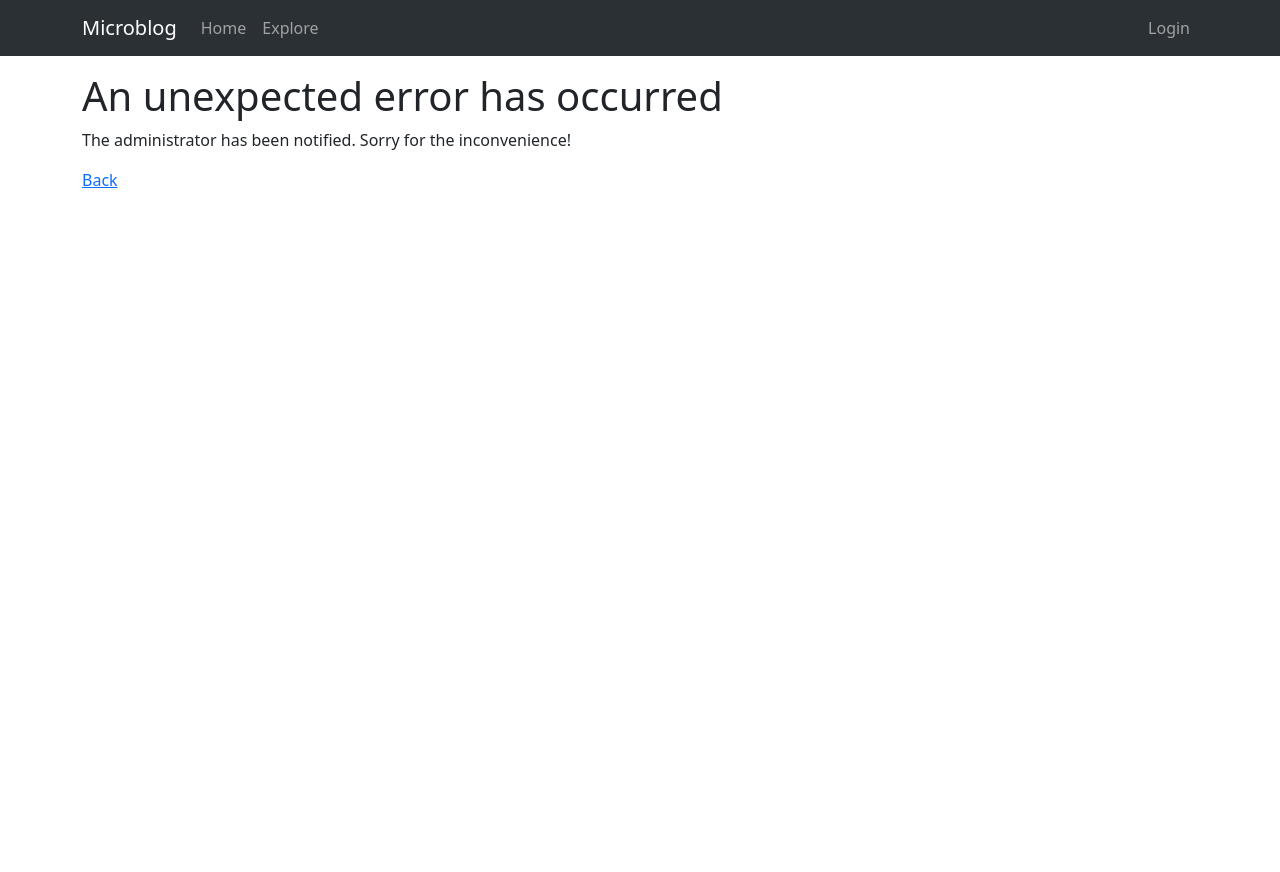
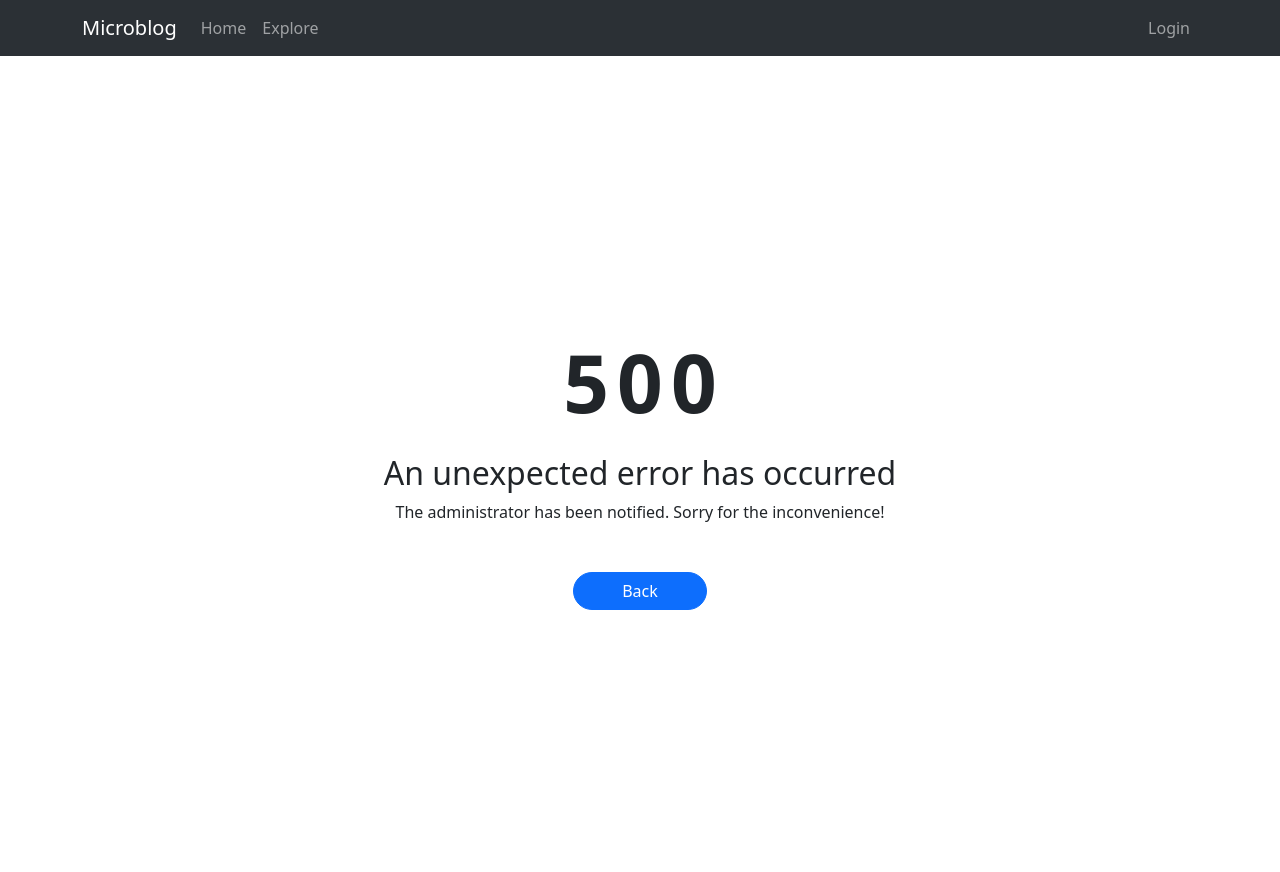
Before and after one commit to Vickouma77/Microblog, a Flask app: template app/templates/500.html in a window 1280 px wide. Before the commit the page ends 188 px from the top, so only its background shows below. Run offline with Flask 3, Linux system fonts and the light colour scheme; the template is opened without the code that fills it, so the values that code supplies are empty.

Commit message:
Redesigned 500

```diff
--- a/app/templates/500.html
+++ b/app/templates/500.html
@@ -1,7 +1,22 @@
 {% extends "base.html" %}
 
 {% block content %}
-    <h1>An unexpected error has occurred</h1>
-    <p>The administrator has been notified. Sorry for the inconvenience!</p>
-    <p><a href="{{ url_for('index') }}">Back</a></p>
+    <section class="py-3 py-md-5 min-vh-100 d-flex justify-content-center align-items-center">
+        <div class="container">
+        <div class="row">
+            <div class="col-12">
+            <div class="text-center">
+                <h2 class="d-flex justify-content-center align-items-center gap-2 mb-4">
+                <span class="display-1 fw-bold">5</span>
+                <span class="display-1 fw-bold">0</span>
+                <span class="display-1 fw-bold bsb-flip-h">0</span>
+                </h2>
+                <h1 class="h2 mb-2">An unexpected error has occurred</h1>
+                <p class="mb-5">The administrator has been notified. Sorry for the inconvenience!</p>
+                <a class="btn bsb-btn-5xl btn-primary rounded-pill px-5 fs-6 m-0" href="{{ url_for('index') }}" role="button">Back</a>
+            </div>
+            </div>
+        </div>
+        </div>
+    </section>
 {% endblock %}
```
